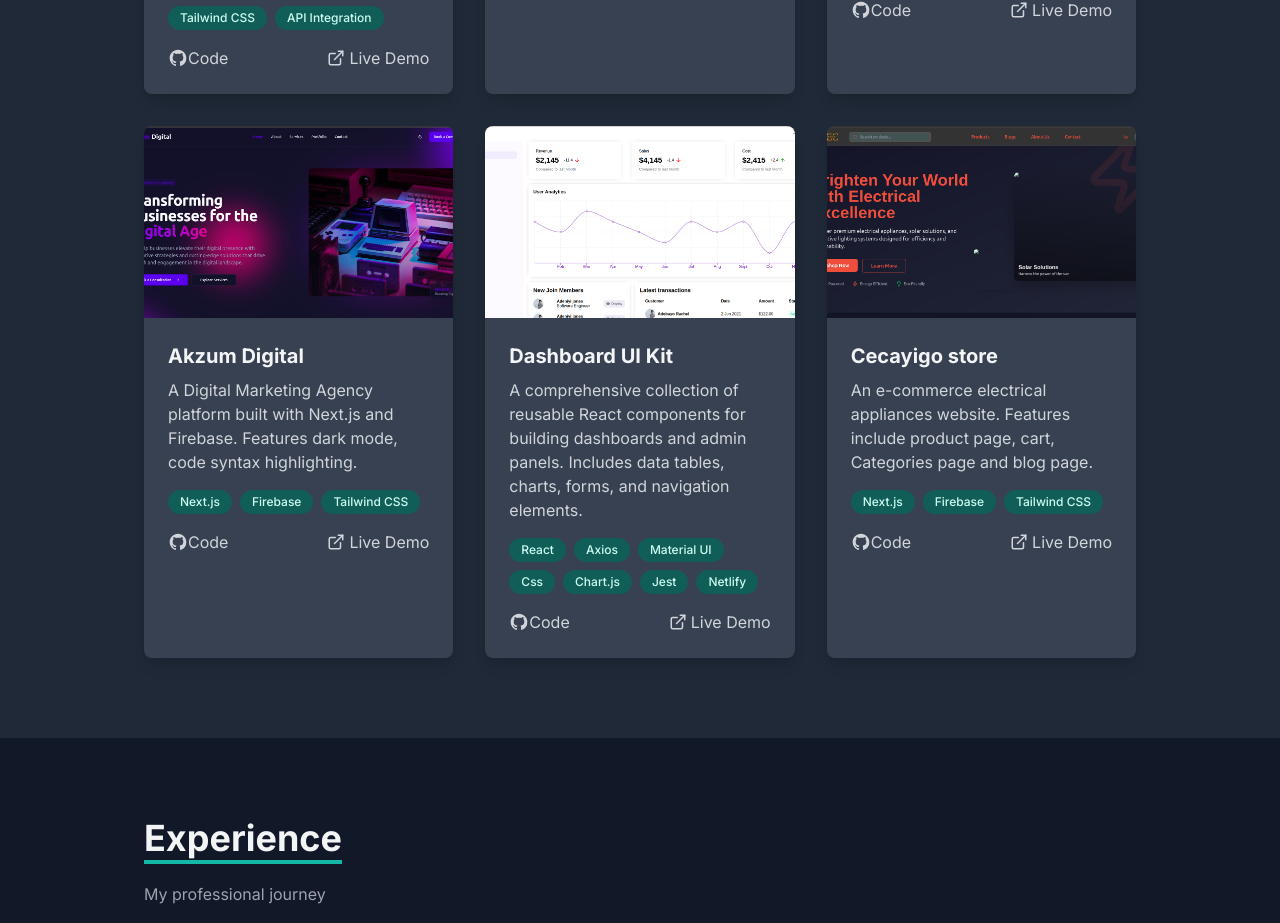
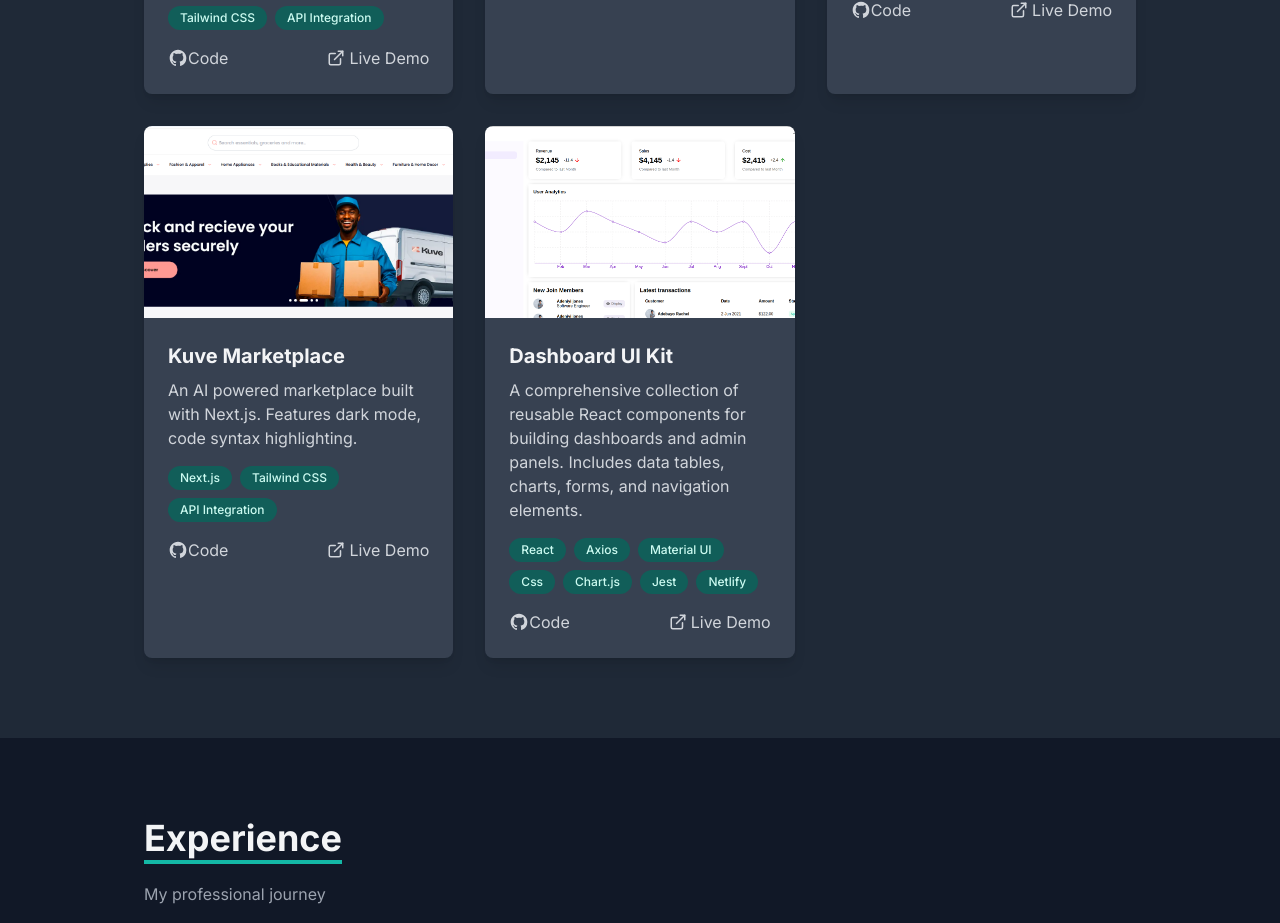
Before and after one commit to Yetife/Rac-portfolio, a React (Vite) app: page / in a window 1280 px wide. Shown: the part 3220-4143 px from the top of the page. Built offline with nearby package versions, Linux system fonts and the light colour scheme.

Commit message:
projects update

```diff
--- a/src/component/Projects.jsx
+++ b/src/component/Projects.jsx
@@ -2,9 +2,9 @@ import {ExternalLink} from 'lucide-react';
 import dashboardImg from '../assets/adminDashboard.png'
 import enumImg from '../assets/enum.png'
 import semicolonWebsite from '../assets/semicolon-website.png'
-import akzum from '../assets/akzum.png'
+import kuve from '../assets/kuve.png'
 import cowbell from '../assets/cowbellUI.png'
-import store from '../assets/sore.png'
+
 
 function Projects() {
     const projects = [
@@ -37,12 +37,12 @@ function Projects() {
         },
         {
             id: 4,
-            title: "Akzum Digital",
-            description: "A Digital Marketing Agency platform built with Next.js and Firebase. Features dark mode, code syntax highlighting.",
-            image: akzum,
-            technologies: ["Next.js", "Firebase", "Tailwind CSS"],
+            title: "Kuve Marketplace",
+            description: "An AI powered marketplace built with Next.js. Features dark mode, code syntax highlighting.",
+            image: kuve,
+            technologies: ["Next.js", "Tailwind CSS", "API Integration"],
             github: "",
-            demo: "https://www.akzumdigitals.com/"
+            demo: "https://getkuve.com/"
         },
         {
             id: 5,
@@ -53,15 +53,15 @@ function Projects() {
             github: "https://github.com/Yetife/admin-dashboard-frontend.git",
             demo: "https://vocal-blancmange-482f1a.netlify.app/"
         },
-        {
-            id: 6,
-            title: "Cecayigo store",
-            description: "An e-commerce electrical appliances website. Features include product page, cart, Categories page and blog page.",
-            image: store,
-            technologies: ["Next.js", "Firebase", "Tailwind CSS"],
-            github: "",
-            demo: "https://www.cecayigostore.com/"
-        }
+        // {
+        //     id: 6,
+        //     title: "Cecayigo store",
+        //     description: "An e-commerce electrical appliances website. Features include product page, cart, Categories page and blog page.",
+        //     image: store,
+        //     technologies: ["Next.js", "Firebase", "Tailwind CSS"],
+        //     github: "",
+        //     demo: "https://www.cecayigostore.com/"
+        // }
     ];
 
     return (
```
Also changed, not shown: src/assets/kuve.png (added).
